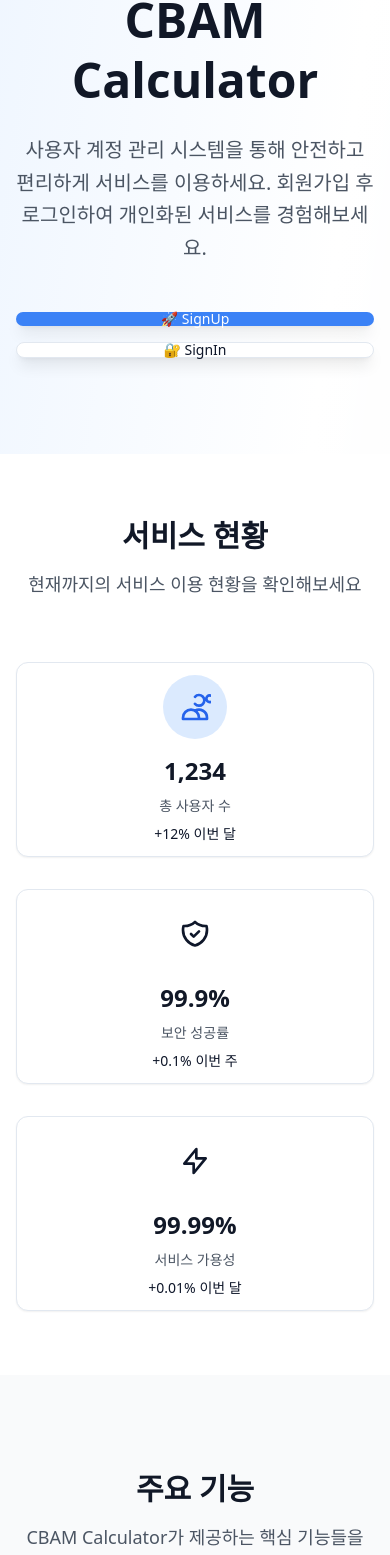
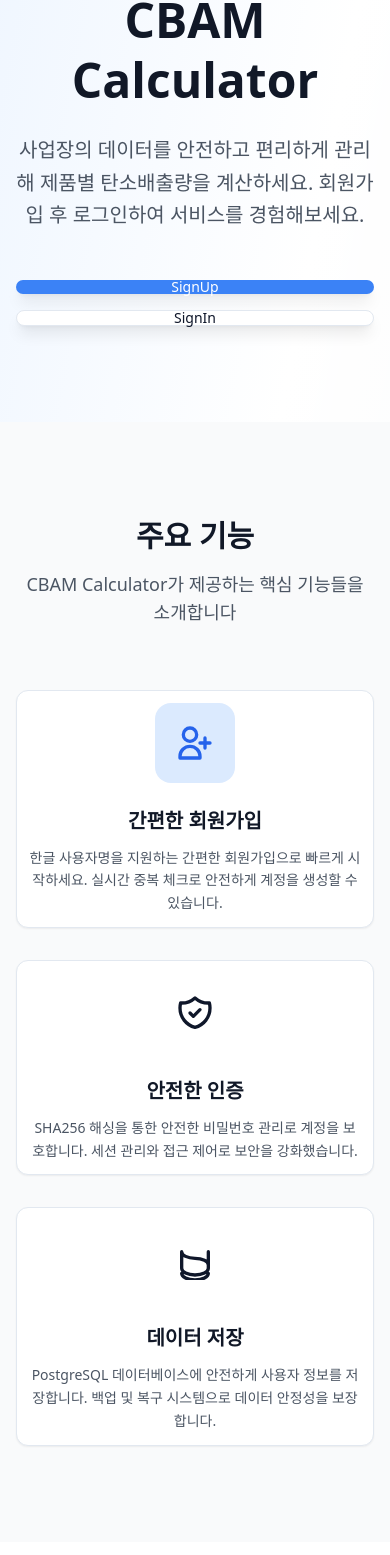
Before and after one commit to microbe1995/final2, a Next.js app in the folder frontend/: page / in a window 390 px wide. Shown: the part 380-1935 px from the top of the page. Built offline with nearby package versions, Linux system fonts and the light colour scheme.

Commit message:
feat: 네비게이션 레이아웃 개선
- 로고를 왼쪽에 배치하여 공간 효율성 향상
- 네비게이션 링크를 중앙에 배치하여 가독성 개선
- 테마 토글을 우측에 정렬하여 균형감 향상
- flex-1을 활용한 반응형 레이아웃 구현

```diff
--- a/frontend/src/app/page.tsx
+++ b/frontend/src/app/page.tsx
@@ -14,23 +14,23 @@ export default function HomePage() {
         </h1>
 
             <p className="text-xl md:text-2xl text-gray-600 dark:text-gray-300 mb-12 max-w-4xl mx-auto leading-relaxed transition-colors duration-200">
-              사용자 계정 관리 시스템을 통해 안전하고 편리하게 서비스를 이용하세요.
-              회원가입 후 로그인하여 개인화된 서비스를 경험해보세요.
+              사업장의 데이터를 안전하고 편리하게 관리해 제품별 탄소배출량을 계산하세요.
+              회원가입 후 로그인하여 서비스를 경험해보세요.
             </p>
 
             <div className="flex flex-col sm:flex-row gap-4 justify-center">
               <a
                 href="/register"
-                className="btn btn-primary text-lg px-8 py-4 shadow-lg hover:shadow-xl transform hover:-translate-y-1 transition-all duration-200"
+                className="btn btn-primary text-lg px-15 py-4 shadow-lg hover:shadow-xl transform hover:-translate-y-1 transition-all duration-200"
               >
-                🚀 SignUp
+                SignUp
               </a>
 
               <a
                 href="/login"
-                className="btn btn-secondary text-lg px-8 py-4 shadow-lg hover:shadow-xl transform hover:-translate-y-1 transition-all duration-200"
+                className="btn btn-secondary text-lg px-15 py-4 shadow-lg hover:shadow-xl transform hover:-translate-y-1 transition-all duration-200"
               >
-                🔐 SignIn
+                SignIn
               </a>
             </div>
           </div>
@@ -41,70 +41,6 @@ export default function HomePage() {
           <div className="absolute top-0 left-1/4 w-72 h-72 bg-blue-200 dark:bg-blue-900/30 rounded-full mix-blend-multiply filter blur-xl opacity-20 animate-blob"></div>
           <div className="absolute top-0 right-1/4 w-72 h-72 bg-purple-200 dark:bg-purple-900/30 rounded-full mix-blend-multiply filter blur-xl opacity-20 animate-blob animation-delay-2000"></div>
           <div className="absolute -bottom-8 left-1/3 w-72 h-72 bg-pink-200 dark:bg-blue-900/30 rounded-full mix-blend-multiply filter blur-xl opacity-20 animate-blob animation-delay-4000"></div>
-        </div>
-      </section>
-
-      {/* KPI Section */}
-      <section className="py-16 bg-white dark:bg-gray-800 transition-colors duration-200">
-        <div className="max-w-7xl mx-auto px-4 sm:px-6 lg:px-8">
-          <div className="text-center mb-16">
-            <h2 className="text-3xl font-bold text-gray-900 dark:text-white mb-4 transition-colors duration-200">
-              서비스 현황
-            </h2>
-            <p className="text-lg text-gray-600 dark:text-gray-300 transition-colors duration-200">
-              현재까지의 서비스 이용 현황을 확인해보세요
-        </p>
-      </div>
-
-          <div className="grid grid-cols-1 md:grid-cols-3 gap-8">
-            {/* 사용자 수 KPI */}
-            <article className="card text-center hover:scale-105 transition-transform duration-200">
-              <div className="flex flex-col items-center">
-                <div className="w-16 h-16 bg-blue-100 dark:bg-blue-900/30 rounded-full flex items-center justify-center mb-4 transition-colors duration-200">
-                  <svg className="w-8 h-8 text-blue-600 dark:text-blue-400" fill="none" stroke="currentColor" viewBox="0 0 24 24">
-                    <path strokeLinecap="round" strokeLinejoin="round" strokeWidth={2} d="M12 4.354a4 4 0 110 5.292M15 21H3v-1a6 6 0 0112 0v1zm0 0h6v-1a6 6 0 00-9-5.197m13.5-9a2.5 2.5 0 11-5 0 2.5 2.5 0 015 0z" />
-                  </svg>
-                </div>
-                <h3 className="text-2xl font-bold text-gray-900 dark:text-white mb-2 transition-colors duration-200">1,234</h3>
-                <p className="text-gray-600 dark:text-gray-300 transition-colors duration-200">총 사용자 수</p>
-                <div className="mt-2 text-sm text-green-600 dark:text-green-400 font-medium">
-                  +12% 이번 달
-                </div>
-              </div>
-            </article>
-
-            {/* 보안 KPI */}
-            <article className="card text-center hover:scale-105 transition-transform duration-200">
-              <div className="flex flex-col items-center">
-                <div className="w-16 h-16 bg-green-100 dark:bg-green-900/30 rounded-full flex items-center justify-center mb-4 transition-colors duration-200">
-                  <svg className="w-8 h-8 text-green-600 dark:text-green-400" fill="none" stroke="currentColor" viewBox="0 0 24 24">
-                    <path strokeLinecap="round" strokeLinejoin="round" strokeWidth={2} d="M9 12l2 2 4-4m5.618-4.016A11.955 11.955 0 0112 2.944a11.955 11.955 0 01-8.618 3.04A12.02 12.02 0 003 9c0 5.591 3.824 10.29 9 11.622 5.176-1.332 9-6.03 9-11.622 0-1.042-.133-2.052-.382-3.016z" />
-                  </svg>
-                </div>
-                <h3 className="text-2xl font-bold text-gray-900 dark:text-white mb-2 transition-colors duration-200">99.9%</h3>
-                <p className="text-gray-600 dark:text-gray-300 transition-colors duration-200">보안 성공률</p>
-                <div className="mt-2 text-sm text-green-600 dark:text-green-400 font-medium">
-                  +0.1% 이번 주
-                </div>
-              </div>
-            </article>
-
-            {/* 가용성 KPI */}
-            <article className="card text-center hover:scale-105 transition-transform duration-200">
-              <div className="flex flex-col items-center">
-                <div className="w-16 h-16 bg-purple-100 dark:bg-purple-900/30 rounded-full flex items-center justify-center mb-4 transition-colors duration-200">
-                  <svg className="w-8 h-8 text-purple-600 dark:text-purple-400" fill="none" stroke="currentColor" viewBox="0 0 24 24">
-                    <path strokeLinecap="round" strokeLinejoin="round" strokeWidth={2} d="M13 10V3L4 14h7v7l9-11h-7z" />
-                  </svg>
-                </div>
-                <h3 className="text-2xl font-bold text-gray-900 dark:text-white mb-2 transition-colors duration-200">99.99%</h3>
-                <p className="text-gray-600 dark:text-gray-300 transition-colors duration-200">서비스 가용성</p>
-                <div className="mt-2 text-sm text-green-600 dark:text-green-400 font-medium">
-                  +0.01% 이번 달
-                </div>
-              </div>
-            </article>
-          </div>
         </div>
       </section>
 
--- a/frontend/src/components/Navigation.tsx
+++ b/frontend/src/components/Navigation.tsx
@@ -23,9 +23,9 @@ export default function Navigation() {
   return (
     <nav className="bg-white dark:bg-gray-900 shadow-lg border-b border-gray-200 dark:border-gray-700 transition-colors duration-200">
       <div className="max-w-7xl mx-auto px-4 sm:px-6 lg:px-8">
-        <div className="flex justify-between h-16">
-          {/* 로고 영역 */}
-          <div className="flex items-center">
+        <div className="flex items-center h-16">
+          {/* 로고 영역 - 왼쪽 */}
+          <div className="flex items-center flex-1">
             <a
               href="/"
               className="flex-shrink-0 flex items-center hover:opacity-80 transition-opacity duration-200"
@@ -51,8 +51,8 @@ export default function Navigation() {
             </a>
           </div>
 
-          {/* 네비게이션 링크 */}
-          <div className="hidden sm:ml-6 sm:flex sm:items-center sm:space-x-8">
+          {/* 네비게이션 링크 - 중앙 */}
+          <div className="hidden sm:flex sm:items-center sm:space-x-8">
             <a
               href="/"
               className="border-transparent text-gray-500 dark:text-gray-300 hover:border-gray-300 dark:hover:border-gray-600 hover:text-gray-700 dark:hover:text-white inline-flex items-center px-1 pt-1 border-b-2 text-sm font-medium transition-colors duration-200"
@@ -96,7 +96,7 @@ export default function Navigation() {
           </div>
 
           {/* 우측 영역: 테마 토글 + 모바일 메뉴 */}
-          <div className="flex items-center space-x-4">
+          <div className="flex items-center space-x-4 flex-1 justify-end">
             {/* 테마 토글 버튼 */}
             <ThemeToggle />
 
```
